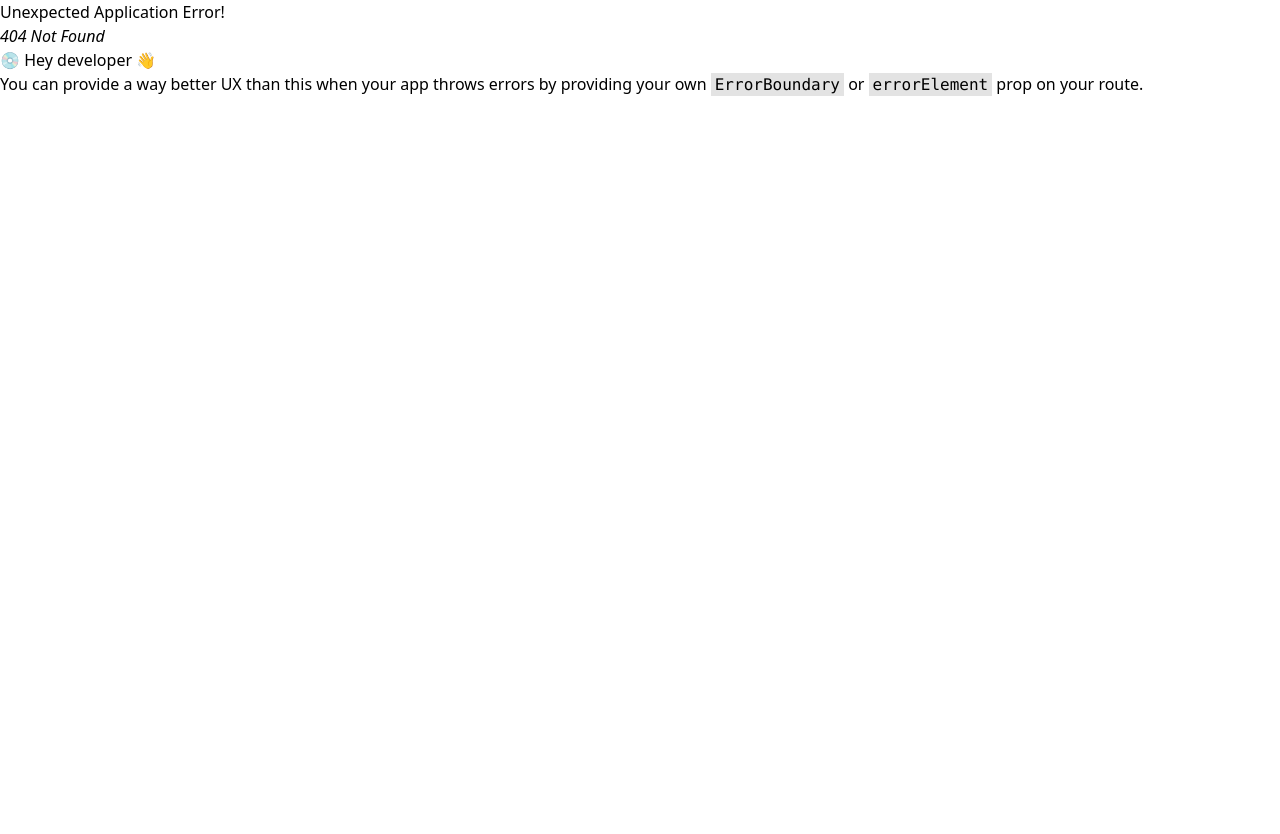
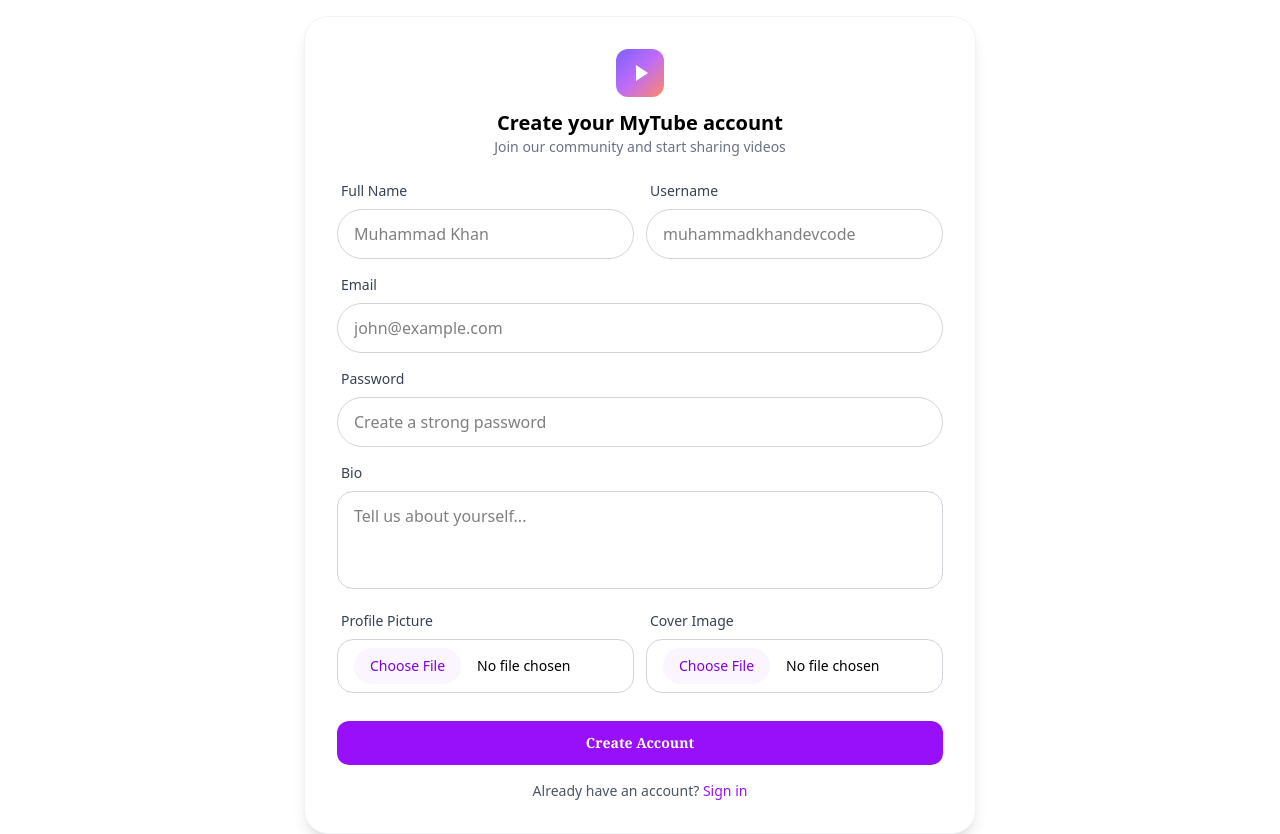
Before and after one commit to muhammadkhan-dev-code/videotube-project-frontend, a React (Vite) app: page /sign-up in a window 1280 px wide. Before the commit this address had no page. Before the commit the page ends 800 px from the top, so only its background shows below. Built offline with nearby package versions, Linux system fonts and the light colour scheme.

Commit message:
now completed the login and signup pages

```diff
--- a/src/App.jsx
+++ b/src/App.jsx
@@ -1,10 +1,11 @@
 
 import { Outlet } from "react-router";
-import { Navbar, Sidebar } from "./components/index.js";
+import { Navbar, Sidebar} from "./components/index.js";
 
 function App() {
 
   return (
+
     <div className="flex flex-col h-screen">
       <Navbar />
 
--- a/src/components/Navbar.jsx
+++ b/src/components/Navbar.jsx
@@ -12,7 +12,7 @@ const Navbar = () => {
   return (
     <div className="bg-gray-700 flex items-center justify-between px-6 py-3 w-full gap-6  ">
        <MenuIcon className="w-10 h-8 text-white hover:text-purple-400 hover:cursor-pointer mx-5" />
-      {/* logo and Title */}
+
       <div className="flex items-center gap-4 ">
         <img src={Logo} alt="MyTube Logo" className="w-10 h-10" />
         <h2 className="text-2xl font-semibold bg-gradient-to-r from-[#7B61FF] via-[#C06CF4] to-[#FF8A65] bg-clip-text text-transparent">
--- a/src/components/index.js
+++ b/src/components/index.js
@@ -1,11 +1,15 @@
 export { default as Navbar } from "./Navbar.jsx";
 export { default as Sidebar } from "./Sidebar.jsx";
+export {default as logo}from '../assets/logo.svg'
+
 
 export { default as Button } from "./ui/Button.jsx";
 export { default as SearchBar } from "./ui/SearchBar.jsx";
 export { default as TestYouTube } from "./ui/TestYouTube.jsx";
 export { default as VideoCard } from "./ui/VideoCard.jsx";
+export {default as Input } from "./ui/Input.jsx"
 
 
 export { default as HomePage } from "../pages/HomePage/HomePage.jsx";
-export { default as Login } from "../pages/Login/Login.jsx";
+export { default as LoginPage} from "../pages/Login/LoginPage.jsx";
+export {default as SignupPage} from "../pages/Register/SignupPage.jsx";
--- a/src/components/ui/Button.jsx
+++ b/src/components/ui/Button.jsx
@@ -1,11 +1,11 @@
 import React from "react";
 
-const Button = ({ name, onClick, type = "button" }) => {
+const Button = ({ name, onClick, className, type = "button" }) => {
   return (
     <button
       type={type}
       onClick={onClick}
-      className=" bg-purple-600 hover:bg-purple-700 text-white  rounded-xl py-3 px-6 hover:cursor-pointer font-semibold text-sm font-serif "
+      className={`bg-purple-600 hover:bg-purple-700 text-white rounded-xl py-3 px-6 hover:cursor-pointer font-semibold text-sm font-serif ${className}`}
     >
       {name}
     </button>
--- a/src/components/ui/Input.jsx
+++ b/src/components/ui/Input.jsx
@@ -1,7 +1,7 @@
 import React, { useId } from "react";
 
 const Input = React.forwardRef(function Input(
-  { label, type = "text", className = "", ...props },
+  { label, type = "text", className="",  ...props },
   ref
 ) {
   const id = useId();
--- a/src/components/ui/SearchBar.jsx
+++ b/src/components/ui/SearchBar.jsx
@@ -1,6 +1,6 @@
 import React from "react";
 import { Search } from "lucide-react";
-import Input from "./Input.jsx";
+import {Input} from "../index.js";
 
 
 const SearchBar = () => {
--- a/src/main.jsx
+++ b/src/main.jsx
@@ -7,7 +7,7 @@ import { store } from "./store/store";
 
 import "./index.css";
 import App from "./App.jsx";
-import { HomePage, Login } from "./components/index.js";
+import { HomePage, LoginPage,SignupPage } from "./components/index.js";
 
 
 const router = createBrowserRouter(
@@ -16,7 +16,8 @@ const router = createBrowserRouter(
        <Route path="/" element={<App />}>
         <Route index element={<HomePage />} />
       </Route>
-      <Route path="/login" element={<Login />} />
+      <Route path="/login" element={<LoginPage />} />
+      <Route path="/sign-up" element={<SignupPage />} />
     </>
   )
 );
--- a/src/pages/Login/Login.jsx
+++ /dev/null
@@ -1,45 +0,0 @@
-// pages/Login/Login.jsx
-import React, { useState } from "react";
-import { useDispatch } from "react-redux";
-import { login } from "./loginSlice";
-
-const Login = () => {
-  const [email, setEmail] = useState("");
-  const [password, setPassword] = useState("");
-  const dispatch = useDispatch();
-
-  const handleSubmit = (e) => {
-    e.preventDefault();
-
-    // Example: you would call your backend API here
-    const mockUser = { fullName: "Muhammad Ali", email };
-
-    // Dispatch login action
-    dispatch(login(mockUser));
-  };
-
-  return (
-    <div className="login-container">
-      <h2>Login</h2>
-      <form onSubmit={handleSubmit}>
-        <input
-          type="email"
-          placeholder="Enter email"
-          value={email}
-          onChange={(e) => setEmail(e.target.value)}
-          required
-        />
-        <input
-          type="password"
-          placeholder="Enter password"
-          value={password}
-          onChange={(e) => setPassword(e.target.value)}
-          required
-        />
-        <button type="submit">Login</button>
-      </form>
-    </div>
-  );
-};
-
-export default Login;
--- /dev/null
+++ b/src/pages/Login/LoginPage.jsx
@@ -0,0 +1,92 @@
+import React, { useState } from "react";
+import { logo, Button, Input } from "../../components/index.js";
+
+const LoginPage = () => {
+  const [formData, setFormData] = useState({
+    email: "",
+    password: "",
+  });
+
+  const handleChange = (e) => {
+    setFormData({ ...formData, [e.target.name]: e.target.value });
+  };
+
+  const handleSubmit = (e) => {
+    e.preventDefault();
+    console.log("Login Data:", formData);
+  };
+
+  return (
+    <div className="flex justify-center items-center min-h-screen ">
+      <div className="bg-gray-50 shadow-lg rounded-2xl p-8 w-full max-w-md border border-fuchsia-900 mt-4">
+
+        <div className="text-center mb-5">
+          <img
+            src={logo}
+            alt="MyTube Logo"
+            className="mx-auto w-12 h-12 mb-3"
+          />
+          <h2 className="text-xl font-semibold mt-2 mb-1">
+            Welcome Back to MyTube
+          </h2>
+          <p className="text-gray-500 text-sm">
+            Sign in to continue watching and sharing videos
+          </p>
+        </div>
+
+        <form onSubmit={handleSubmit} className="space-y-5">
+
+          <Input
+
+            type="email"
+            name="email"
+            placeholder="myemail@.com"
+            value={formData.email}
+            onChange={handleChange}
+            required
+          />
+
+          {/* Password Input */}
+          <Input
+            label="Password"
+            type="password"
+            name="password"
+            placeholder="Enter your password"
+            value={formData.password}
+            onChange={handleChange}
+            required
+
+          />
+
+          {/* Forgot password */}
+          <div className="text-right text-sm">
+            <a
+              href="/forgot-password"
+              className="text-purple-600 hover:underline font-medium"
+            >
+              Forgot password?
+            </a>
+          </div>
+
+          {/* Sign In Button */}
+          <Button
+            name="Sign In"
+            type="submit"
+            className="w-full mt-3 bg-purple-600 text-white py-3 rounded-full hover:bg-purple-700 transition font-medium"
+            onClick={() => console.log("Sign in clicked")}
+          />
+        </form>
+
+        {/* Sign Up Link */}
+        <p className="text-center text-sm text-gray-600 mt-4">
+          Don’t have an account?{" "}
+          <a href="/sign-up" className="text-purple-600 font-medium hover:underline">
+            Create one
+          </a>
+        </p>
+      </div>
+    </div>
+  );
+};
+
+export default LoginPage;
--- /dev/null
+++ b/src/pages/Register/SignupPage.jsx
@@ -0,0 +1,153 @@
+import React, { useState } from "react";
+import { Button, logo, Input } from "../../components/index.js"; // ✅ Added Input
+
+const SignupPage = () => {
+  const [formData, setFormData] = useState({
+    fullName: "",
+    username: "",
+    email: "",
+    password: "",
+    bio: "",
+    avatar: null,
+    cover: null,
+  });
+
+  const handleChange = (e) => {
+    setFormData({ ...formData, [e.target.name]: e.target.value });
+  };
+
+  const handleFileChange = (e) => {
+    setFormData({ ...formData, [e.target.name]: e.target.files[0] });
+  };
+
+  const handleSubmit = (e) => {
+    e.preventDefault();
+    console.log("Form Submitted:", formData);
+  };
+
+  return (
+    <div className="flex justify-center items-center min-h-screen">
+      <div className="bg-white shadow-lg rounded-3xl p-8 w-full max-w-2xl border border-gray-100 mt-4">
+
+        <div className="text-center mb-6">
+          <img src={logo} alt="MyTube Logo" className="mx-auto w-12 h-12 mb-3" />
+          <h2 className="text-xl font-semibold mt-2">
+            Create your MyTube account
+          </h2>
+          <p className="text-gray-500 text-sm">
+            Join our community and start sharing videos
+          </p>
+        </div>
+
+        {/* Form */}
+        <form onSubmit={handleSubmit} className="space-y-4">
+          <div className="flex gap-3">
+            <Input
+              label="Full Name"
+              name="fullName"
+              placeholder="Muhammad Khan"
+              value={formData.fullName}
+              onChange={handleChange}
+              required
+            />
+
+            <Input
+              label="Username"
+              name="username"
+              placeholder="muhammadkhandevcode"
+              value={formData.username}
+              onChange={handleChange}
+              required
+            />
+          </div>
+
+          <Input
+            type="email"
+            label="Email"
+            name="email"
+            placeholder="john@example.com"
+            value={formData.email}
+            onChange={handleChange}
+            required
+          />
+
+          <Input
+            type="password"
+            label="Password"
+            name="password"
+            placeholder="Create a strong password"
+            value={formData.password}
+            onChange={handleChange}
+            required
+          />
+
+          {/* Bio */}
+          <div>
+            <label className="block mb-2 pl-1 text-sm font-medium text-gray-700">
+              Bio
+            </label>
+            <textarea
+              name="bio"
+              placeholder="Tell us about yourself..."
+              value={formData.bio}
+              onChange={handleChange}
+              rows="3"
+              className="px-4 py-3 rounded-2xl bg-white text-black outline-none border border-gray-300
+              focus:border-purple-500 focus:ring-2 focus:ring-purple-200 transition-all duration-200
+              w-full resize-none"
+            />
+          </div>
+          <div className="flex gap-3">
+            <div className="flex-1">
+              <label className="block mb-2 pl-1 text-sm font-medium text-gray-700">
+                Profile Picture
+              </label>
+              <input
+                type="file"
+                name="avatar"
+                accept="image/*"
+                onChange={handleFileChange}
+                className="w-full text-sm px-4 py-2 border border-gray-300 rounded-2xl cursor-pointer
+                file:mr-4 file:py-2 file:px-4 file:rounded-full file:border-0
+                file:text-sm file:font-medium file:bg-purple-50 file:text-purple-700
+                hover:file:bg-purple-100"
+              />
+            </div>
+
+            <div className="flex-1">
+              <label className="block mb-2 pl-1 text-sm font-medium text-gray-700">
+                Cover Image
+              </label>
+              <input
+                type="file"
+                name="cover"
+                accept="image/*"
+                onChange={handleFileChange}
+                className="w-full text-sm px-4 py-2 border border-gray-300 rounded-2xl cursor-pointer
+                file:mr-4 file:py-2 file:px-4 file:rounded-full file:border-0
+                file:text-sm file:font-medium file:bg-purple-50 file:text-purple-700
+                hover:file:bg-purple-100"
+              />
+            </div>
+          </div>
+
+          {/* Submit Button */}
+          <Button
+            name="Create Account"
+            type="submit"
+            className="w-full mt-3 bg-purple-600 text-white py-3 rounded-2xl hover:bg-purple-700 transition font-medium"
+          />
+        </form>
+
+        <p className="text-center text-sm text-gray-600 mt-4">
+          Already have an account?{" "}
+          <a href="/login" className="text-purple-600 font-medium hover:underline">
+            Sign in
+          </a>
+        </p>
+      </div>
+    </div>
+  );
+};
+
+export default SignupPage;
```
